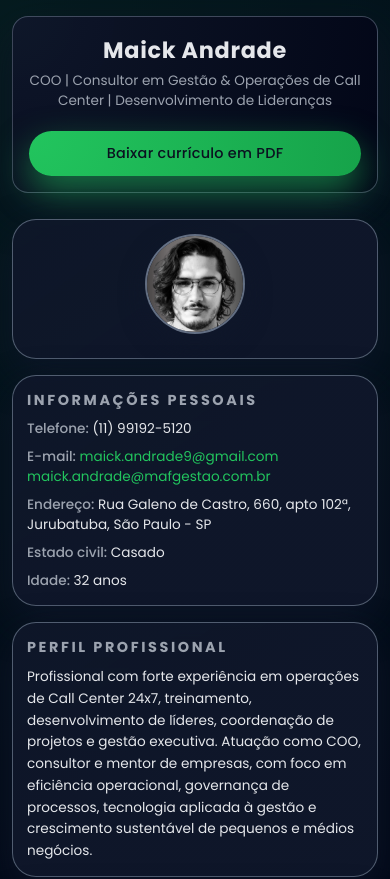
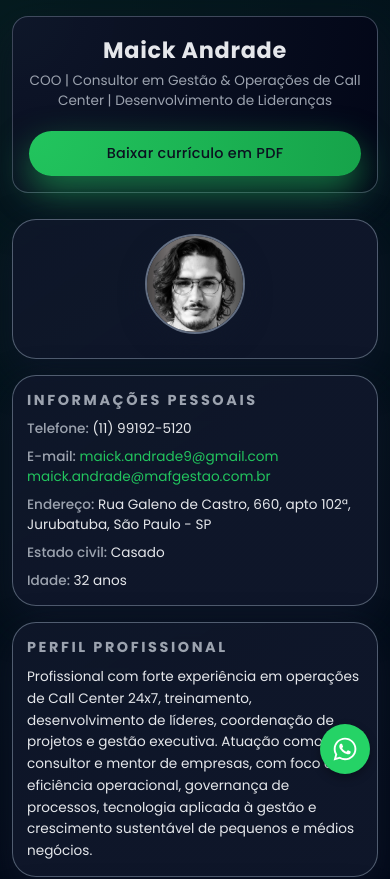
Before and after one commit to srmandrade/Profile.Maick_Andrade, a plain HTML site: page index.html in a window 390 px wide. Shown: the top 879 px of the page. Drawn offline with nearby package versions, Linux system fonts and the light colour scheme.

Commit message:
Update styles.css

```diff
--- a/styles.css
+++ b/styles.css
@@ -620,3 +620,56 @@ body {
 .pdf-mode .experience-card::before {
     display: none !important;
 }
+
+/* Botão Flutuante do WhatsApp */
+.whatsapp-float {
+    position: fixed;
+    bottom: 80px;
+    right: 24px;
+    width: 60px;
+    height: 60px;
+    background-color: #25d366;
+    color: #fff;
+    border-radius: 50%;
+    text-align: center;
+    font-size: 30px;
+    box-shadow: 0 4px 10px rgba(0, 0, 0, 0.3);
+    z-index: 100;
+    display: flex;
+    align-items: center;
+    justify-content: center;
+    text-decoration: none;
+    transition: all 0.3s ease;
+}
+
+.whatsapp-float:hover {
+    background-color: #20b857;
+    transform: scale(1.1);
+    box-shadow: 0 6px 14px rgba(0, 0, 0, 0.4);
+}
+
+.whatsapp-icon {
+    width: 32px;
+    height: 32px;
+    fill: #fff;
+}
+
+/* Ajuste para não aparecer no modo PDF */
+.pdf-mode .whatsapp-float {
+    display: none !important;
+}
+
+/* Responsividade para o botão */
+@media (max-width: 600px) {
+    .whatsapp-float {
+        width: 50px;
+        height: 50px;
+        bottom: 70px;
+        right: 20px;
+    }
+
+    .whatsapp-icon {
+        width: 26px;
+        height: 26px;
+    }
+}
```
